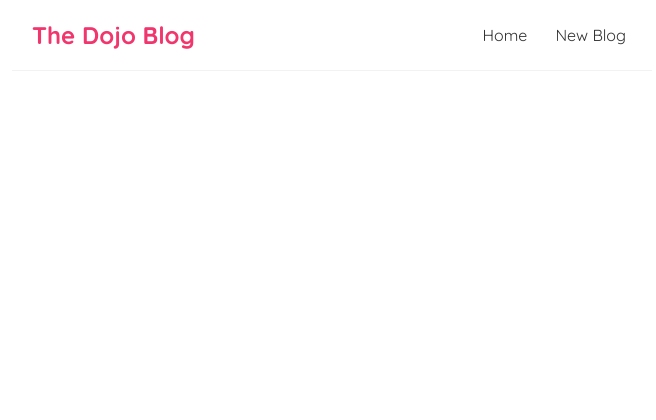
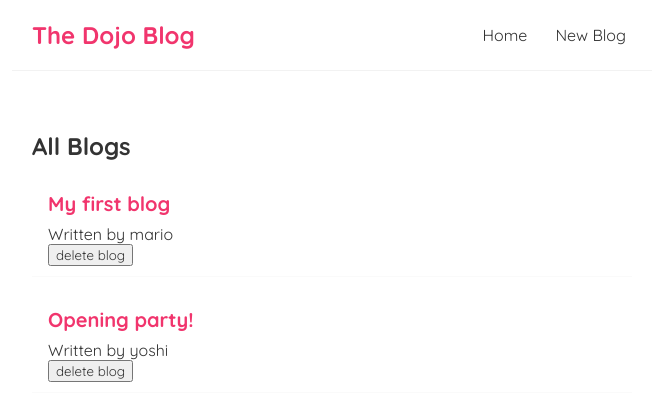
Before and after one commit to yuqiyangyang/dojo-blog, a React (Create React App) app: page / in a window 1280 px wide. Shown: the top 420 px of the page, without its empty margins (308-964 px from the left). Built offline with nearby package versions, Linux system fonts and the light colour scheme; data requests are answered from the project's data file.

Commit message:
fetching data with useEffect

```diff
--- a/src/Home.js
+++ b/src/Home.js
@@ -3,8 +3,6 @@ import BlogList from "./BlogList";
 
 const Home = () => {
   const [blogs, setBlogs] = useState(null);
-
-  const [name, setName] = useState("mario");
 
   const handleDelete = (id) => {
     const newBlogs = blogs.filter((blog) => blog.id !== id);
@@ -18,6 +16,7 @@ const Home = () => {
       })
       .then((data) => {
         console.log(data);
+        setBlogs(data);
       });
   }, []);
   //useEffect use name as dependency to watch whether the value change
@@ -25,7 +24,9 @@ const Home = () => {
   //props allow to pass from parents component to child components
   return (
     <div className="home">
-      {/* <BlogList blogs={blogs} title="All Blogs" handleDelete={handleDelete} /> */}
+      {blogs && (
+        <BlogList blogs={blogs} title="All Blogs" handleDelete={handleDelete} />
+      )}
     </div>
   );
 };
```
